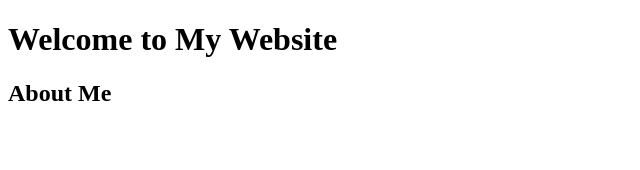
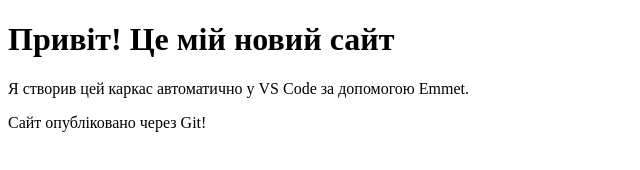
Before and after one commit to jyninet-byte/rykhlinskyi.github.io, a plain HTML site: page index.html in a window 1280 px wide. Shown: the whole page, without its empty margins (0-640 px from the left). Drawn offline with Linux system fonts and the light colour scheme.

Commit message:
Оновив контент на сторінці index.html

```diff
--- a/index.html
+++ b/index.html
@@ -6,7 +6,9 @@
     <title>Document</title>
 </head>
 <body>
-    <h1>Welcome to My Website</h1>
-    <h2>About Me</h2>
+<h1>Привіт! Це мій новий сайт</h1>
+<p>Я створив цей каркас автоматично у VS Code за допомогою Emmet.</p>
+<p>Сайт опубліковано через Git!</p>
+
 </body>
 </html>
```
